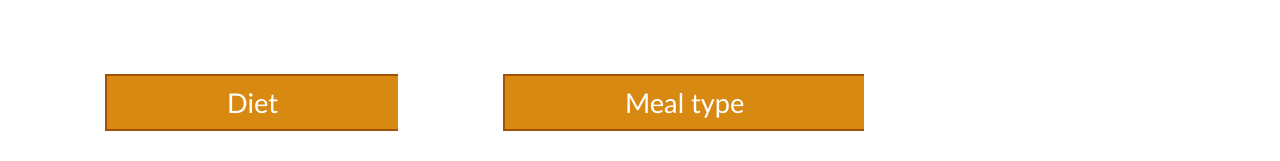
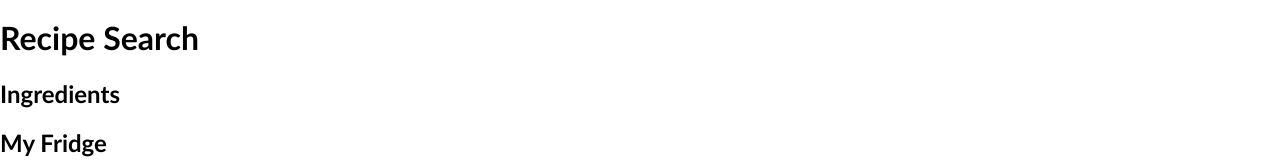
Before and after one commit to wallenSdev/Project2, a website: page index.html in a window 1280 px wide. Shown: the part 644-805 px from the top of the page. Drawn offline with Linux system fonts and the light colour scheme.

Commit message:
Updated HTML

```diff
--- a/index.html
+++ b/index.html
@@ -43,11 +43,27 @@
             </div>
          </div>
 
+         <h1>Recipe Search</h1>
+            <div class="container">
+                <div class="column">
+                    <h2>Ingredients</h2>
+                    <ul id="ingredientsList">
+                    <!-- Ingredients will be dynamically added here -->
+                    </ul>
+                </div>
+            <div class="column">
+                    <h2>My Fridge</h2>
+                    <ul id="fridgeList">
+                    <!-- Selected ingredients will be dynamically added here -->
+                    </ul>
+                </div>
+            </div>
+
          <div class="btn-group">
           <button>Diet</button>
           <button>Meal type</button>
           <button>Cuisine type</button>
           <button>Exclusions</button>
         </div>
-
+        <script src="script.js"></script>
    </body>
```
